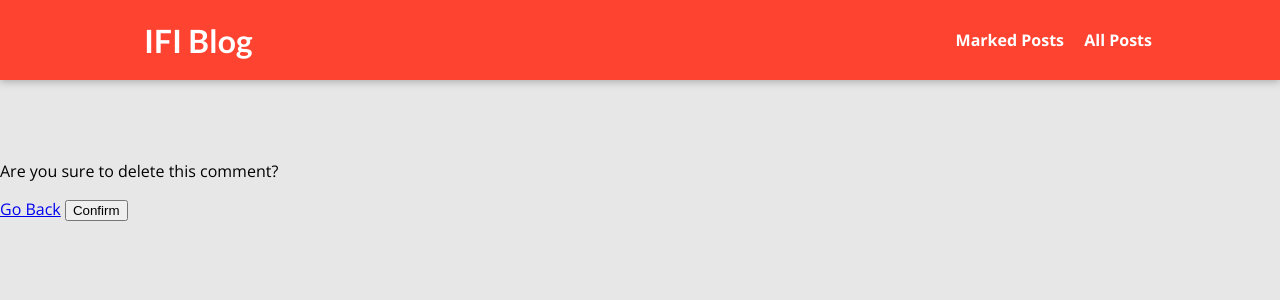
After one commit to 0348468xxx/CompanyBlog, a Django app: page /delete-comment/4 in a window 1280 px wide. The commit adds this page. Shown: the top 300 px of the page. Run offline with Django 3.2, Linux system fonts and the light colour scheme; data comes from the database, SQL or seed files in the repository; both versions use the stored data as it was after the commit; some libraries are stand-ins or nearby versions.

Commit message:
new updates 24_12_2021

```diff
--- /dev/null
+++ b/blog/static/blog/delete-post.css
@@ -0,0 +1,3 @@
+#delete-comment {
+    margin-top: 10rem !important;
+}
--- a/blog/static/blog/post-detail.css
+++ b/blog/static/blog/post-detail.css
@@ -194,3 +194,9 @@ body {
 .social-media .fa-envelope:hover {
   color: #DDD101;
 }
+
+.user-comment {
+  display: flex;
+  justify-content: space-between;
+  align-items: center;
+}
--- /dev/null
+++ b/blog/templates/blog/delete-comment.html
@@ -0,0 +1,22 @@
+{% extends 'base.html' %}
+{% load static %}
+
+{% block title %}
+
+{% endblock  %}
+
+{% block css_files %}
+    <link rel="stylesheet" href="{% static 'blog/post-detail.css' %}">
+    <link rel="stylesheet" href="{% static 'blog/delete-post.css' %}">
+{% endblock  %}
+
+{% block content %}
+<section id="delete-comment">
+    <form action="" method="POST">
+        {% csrf_token %}
+        <p>Are you sure to delete this comment?</p>
+        <a href="{% url 'posts-page' %}">Go Back</a>
+        <input type="submit" value="Confirm" />
+    </form>
+</section>
+{% endblock  %}
--- a/blog/templates/blog/post-detail.html
+++ b/blog/templates/blog/post-detail.html
@@ -59,7 +59,10 @@
         <ul>
             {% for comment in comments %}
                 <li>
-                    <p> {{ comment.text|safe }}</p>
+                    <div class="user-comment">
+                        <p> {{ comment.text|safe }}</p>
+                        <a href="{% url 'delete-comment' comment.id %}"><i class="fas fa-times"></i></a>
+                    </div>
                 </li>
             {% endfor %}
         </ul>
--- a/blog/urls.py
+++ b/blog/urls.py
@@ -7,5 +7,9 @@ urlpatterns = [
     path('posts', views.AllPostView.as_view(), name='posts-page'),          # Redirect to the All Posts Page
     path('posts/<slug:slug>', views.PostDetailView.as_view(),               # Redirect to the Single Post Page
          name='post-detail-page'),
+#     path('delete-comment/<str:pk>', views.deleteComment,               # Redirect to the Single Post Page
+#          name='delete-comment'),
+     path('delete-comment/<str:pk>', views.DeleteComment.as_view(),               # Redirect to the Single Post Page
+         name='delete-comment'),
     path("read-later", views.ReadLaterView.as_view(), name="read-later")    # Redirect to the Marked Post Page
 ]
--- a/blog/views.py
+++ b/blog/views.py
@@ -1,11 +1,11 @@
 from django.db.models import query
-from django.shortcuts import render, get_object_or_404
+from django.shortcuts import redirect, render, get_object_or_404
 from django.http import HttpResponseRedirect, request
-from django.urls import reverse
-from django.views.generic import ListView, DetailView
+from django.urls import reverse, reverse_lazy
+from django.views.generic import ListView, DetailView, DeleteView
 from django.views import View
 from django.db.models import Q
-from .models import Post
+from .models import Comment, Post
 from .forms import CommentForm
 
 # Impleting functions for Homepage
@@ -120,3 +120,18 @@ class ReadLaterView(View):
         request.session["marked_posts"] = marked_posts
 
         return HttpResponseRedirect("/")
+
+
+# def deleteComment(request, pk):
+#     # post = Post.objects.get(slug=slug)
+#     comment = Comment.objects.get(id=pk)
+#     if request.method == 'POST':
+#         comment.delete()
+#         return redirect('post-detail-page', id=pk)
+#     context = {'object': comment}
+#     return render(request, 'blog/delete-comment.html', context)
+
+class DeleteComment(DeleteView):
+    model = Comment
+    template_name = "blog/delete-comment.html"
+    success_url = reverse_lazy('posts-page')
```
Also changed, not shown: db.sqlite3.
